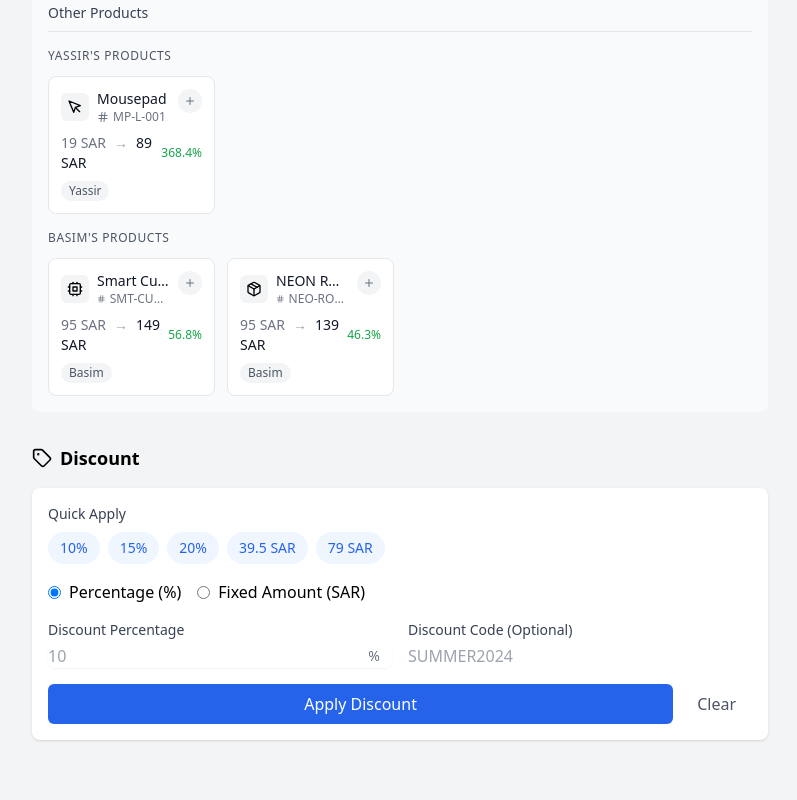
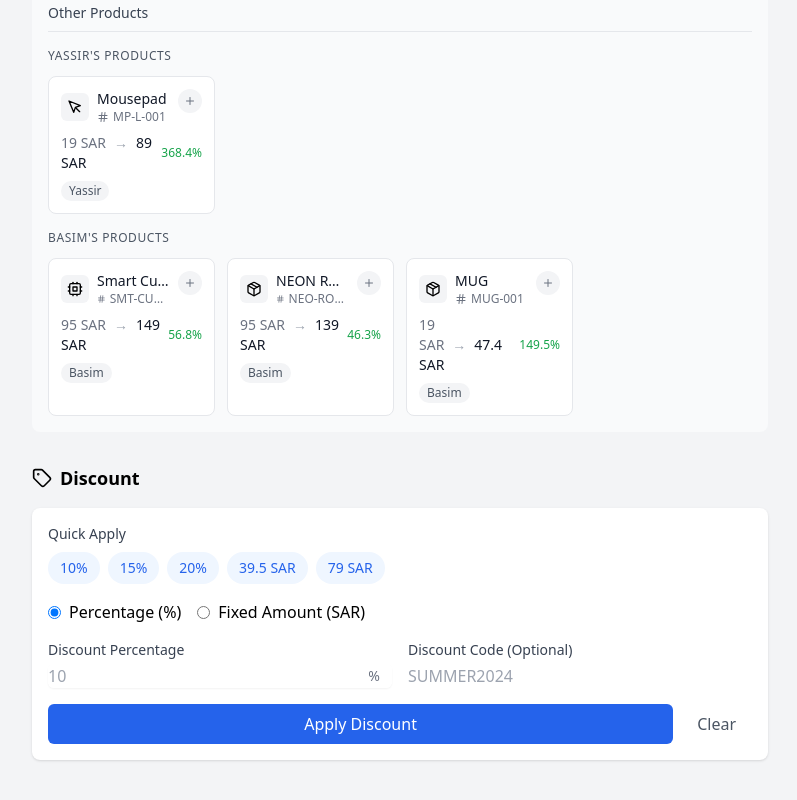
Before and after one commit to BasimAlmatboli/Cactus, a React (Vite) app: page /calculator in a window 1280 px wide. Shown: the part 1456-2256 px from the top of the page, without its empty margins (240-1037 px from the left). Built offline with nearby package versions, Linux system fonts and the light colour scheme.

Commit message:
Add files via upload

```diff
--- a/src/data/products.ts
+++ b/src/data/products.ts
@@ -153,6 +153,14 @@ const defaultProducts: Product[] = [
     sellingPrice: 139,
     owner: 'basim'
   },
+  {
+    id: 'MUG',
+    name: 'MUG',
+    sku: 'MUG-001',
+    cost: 19,
+    sellingPrice: 47.4,
+    owner: 'basim'
+  },
 ];
 
 export const getProducts = (): Product[] => {
--- a/src/utils/profitSharing/percentages.ts
+++ b/src/utils/profitSharing/percentages.ts
@@ -37,11 +37,13 @@ export const getYassirPercentage = (productName: string): number => {
     case 'TV 34':
       return 0.1; // 10%
     case 'TV 40-50':
-      return 0.1; // 20%
+      return 0.1; // 10%
     case 'TV 55-65':
-      return 0.1; // 20%
+      return 0.1; // 10%
     case 'TV 75-85':
-      return 0.1; // 20%
+      return 0.1; // 10%
+    case 'MUG':
+      return 0.3; // 30%
 
     default:
       return 0; // 0%
```
